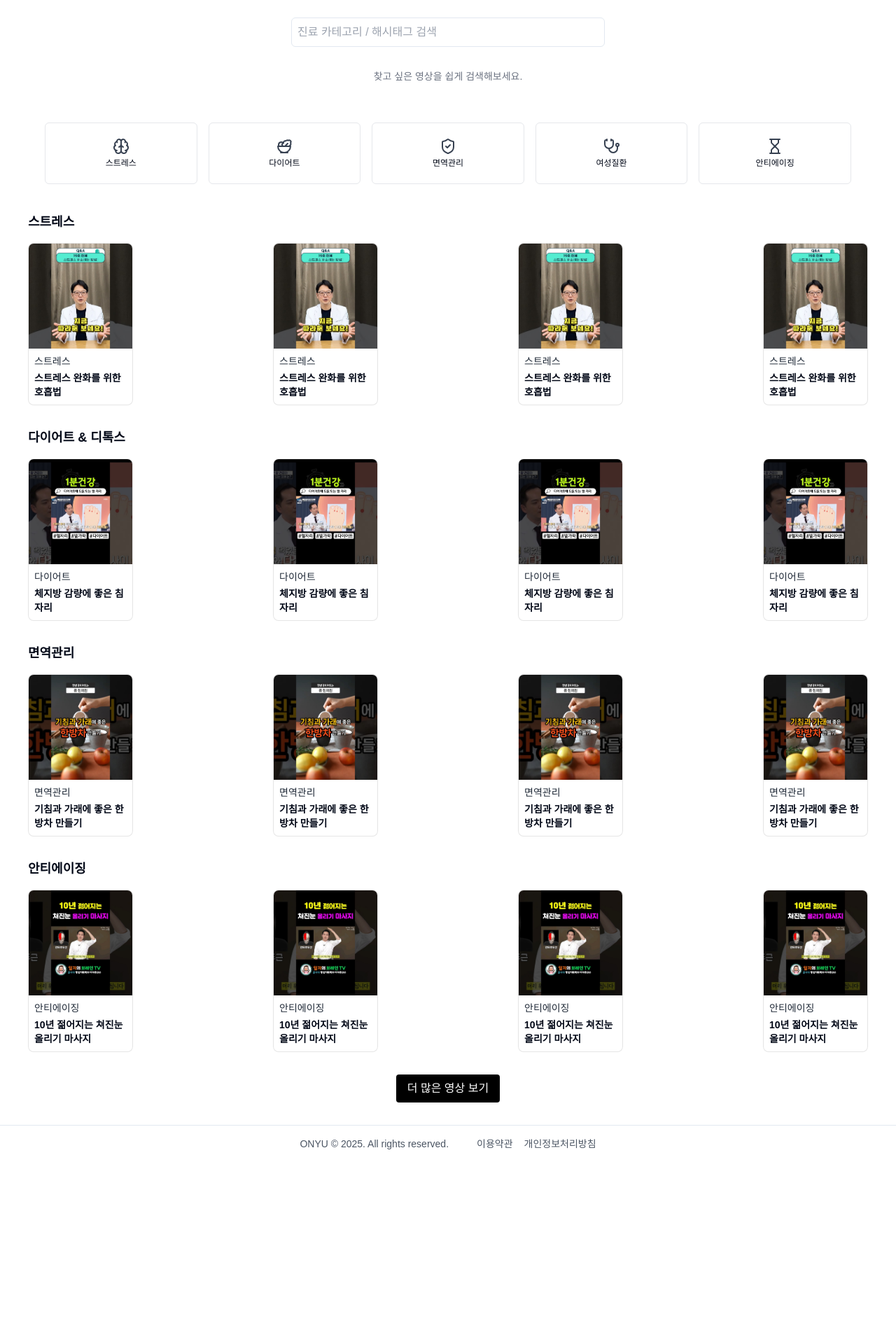
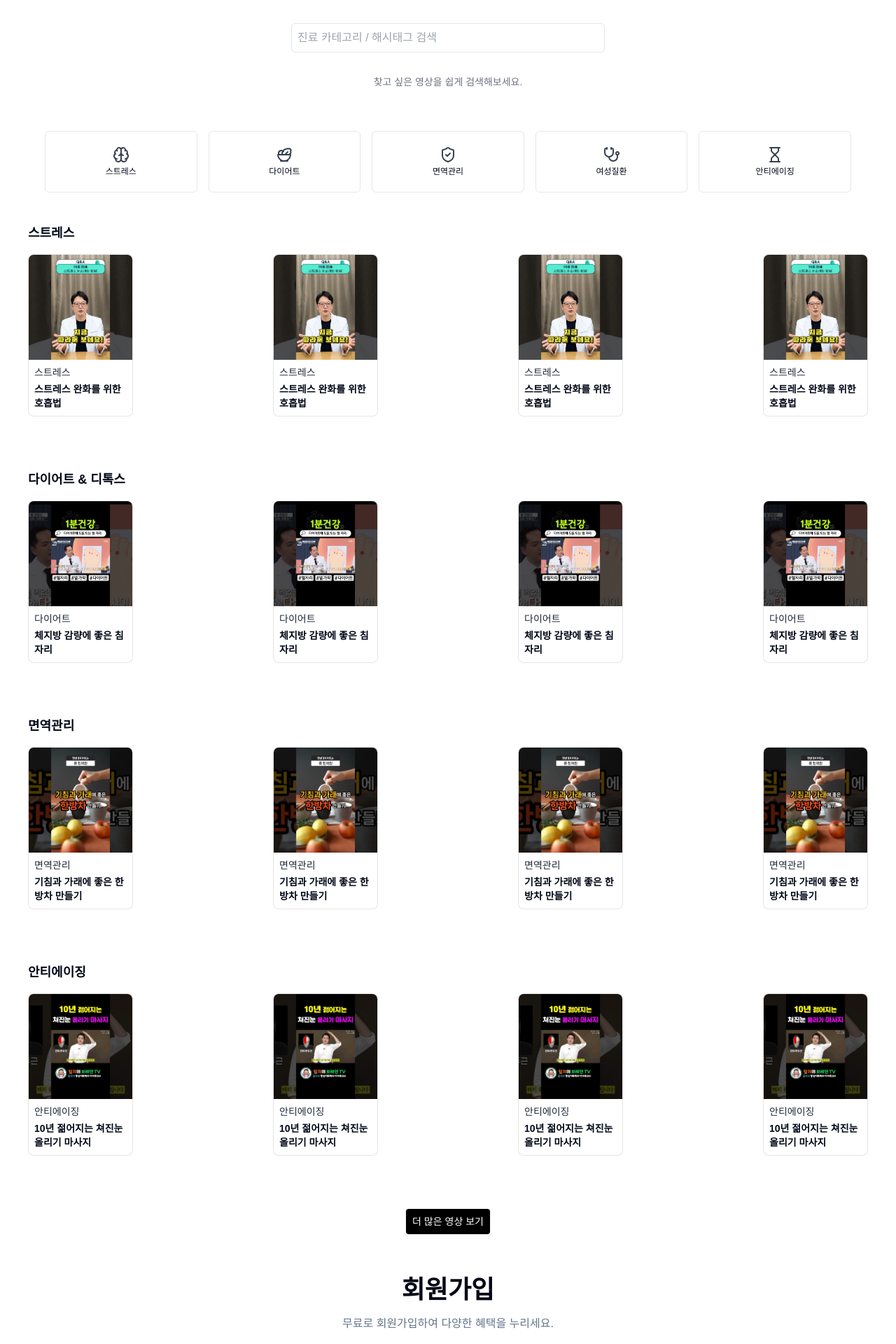
Before and after one commit to Sehee-Jang/meditrip-web, a Next.js app: page /ko/contents in a window 1280 px wide. Shown: the part 220-2140 px from the top of the page at 70% size. Before the commit the page ends 1880 px from the top, so only its background shows below. Built offline with nearby package versions, Linux system fonts and the light colour scheme; no server answers.

Commit message:
refactor: 콘텐츠페이지 스타일 수정

```diff
--- a/src/app/[locale]/contents/page.tsx
+++ b/src/app/[locale]/contents/page.tsx
@@ -1,18 +1,28 @@
 import { getTranslations } from "next-intl/server";
 import SearchableContents from "@/components/SearchableContents";
 import Container from "@/components/layout/Container";
+import { ChevronLeft } from "lucide-react";
+import SignupSection from "@/components/SignupSection";
 
 export default async function ContentsPage() {
   const t = await getTranslations("Contents");
 
   return (
-    <main className='px-4 py-8'>
+    <main className='md:px-4 md:py-8'>
+      {/* 모바일 헤더 */}
+      <h1 className='flex md:hidden w-full shadow-md text-xl font-bold items-center gap-2 py-3 px-4 mb-4'>
+        <ChevronLeft size={24} />
+        {t("title")}
+      </h1>
+
       <Container>
-        <h1 className='text-2xl font-bold text-center my-16 mx-40'>
+        {/* 데스크탑 헤더 */}
+        <h1 className='hidden md:block md:text-4xl font-bold text-center my-16 mx-40 '>
           {t("title")}
         </h1>
 
         <SearchableContents />
+        <SignupSection />
       </Container>
     </main>
   );
--- a/src/components/CategorySection.tsx
+++ b/src/components/CategorySection.tsx
@@ -21,8 +21,8 @@ const categories = [
 export default function CategorySection() {
   const t = useTranslations("Categories");
   return (
-    <section className='py-10 bg-white'>
-      <Container>
+    <section className='md:y-10 bg-white'>
+      <Container className='px-0 md:px-6'>
         <div className='grid grid-cols-5 gap-2 sm:gap-3 md:gap-4'>
           {categories.map((cat) => {
             const Icon = cat.icon;
--- a/src/components/HeroSection.tsx
+++ b/src/components/HeroSection.tsx
@@ -15,10 +15,10 @@ export default function HeroSection() {
   const t = useTranslations("Hero");
 
   return (
-    <section className='bg-gray-100 py-10'>
-      <Container className='md:flex md:justify-between md:items-center'>
+    <section className='md:py-10 md:mb-10 md:bg-gray-100 '>
+      <Container className='md:flex md:justify-between md:items-center py-4'>
         {/* Carousel 영역 */}
-        <div className='w-full md:w-1/2 h-64 md:h-[360px]'>
+        <div className='w-full bg-gray-100 md:bg-gray-300 md:w-1/2 h-64 h-[360px]'>
           <Carousel
             opts={{ loop: true }}
             plugins={[
@@ -45,7 +45,7 @@ export default function HeroSection() {
         </div>
 
         {/* 텍스트 영역 */}
-        <div className='w-full md:w-1/2 flex flex-col mt-6 md:mt-0 md:pl-10 gap-6'>
+        <div className='w-full md:w-1/2 flex flex-col mt-6 md:mt-0 md:pl-10 md:gap-6 gap-1'>
           <h2 className='text-l md:text-4xl font-bold whitespace-pre-line'>
             {t("title")}
           </h2>
--- a/src/components/SearchableContents.tsx
+++ b/src/components/SearchableContents.tsx
@@ -4,21 +4,22 @@ import { useState } from "react";
 import { useTranslations } from "next-intl";
 import CategorySection from "@/components/CategorySection";
 import GroupedVideoSection from "@/components/GroupedVideoSection";
+import CommonButton from "./CommonButton";
 
 const SearchableContents = () => {
   const t = useTranslations("Contents");
   const [keyword, setKeyword] = useState("");
 
   return (
-    <>
+    <div className='flex flex-col gap-3 md:gap-11'>
       {/* 검색창 */}
-      <div className='max-w-md mx-auto mb-4'>
+      <div className='w-full md:max-w-md mx-auto mb-4'>
         <input
           type='text'
           placeholder={t("searchPlaceholder")}
           value={keyword}
           onChange={(e) => setKeyword(e.target.value)}
-          className='w-full border p-2 rounded-md mb-6'
+          className='w-full border p-2 rounded-md md:mb-6 mb-1'
         />
         <p className='text-sm text-center text-gray-500 mt-2'>
           {t("searchHelper")}
@@ -28,12 +29,13 @@ const SearchableContents = () => {
       <CategorySection />
       <GroupedVideoSection keyword={keyword} />
 
-      <div className='text-center mt-8'>
-        <button className='bg-black text-white px-4 py-2 rounded'>
+      {/* 더보기 버튼 */}
+      <div className='text-center'>
+        <CommonButton className='w-24 w-full md:w-[120px]'>
           {t("viewMore")}
-        </button>
+        </CommonButton>
       </div>
-    </>
+    </div>
   );
 };
 
--- a/src/components/SignupSection.tsx
+++ b/src/components/SignupSection.tsx
@@ -56,7 +56,7 @@ export default function SignupSection() {
     <section className='w-full bg-white py-[60px]'>
       <Container className='text-center'>
         <div className='w-full max-w-[1440px] px-[20px] md:px-[170px] text-center'>
-          <h2 className='text-2xl md:text-3xl font-bold mb-4'>{t("title")}</h2>
+          <h2 className='text-2xl md:text-4xl font-bold mb-4'>{t("title")}</h2>
           <p className='text-muted-foreground mb-10'>{t("description")}</p>
 
           <form
```
